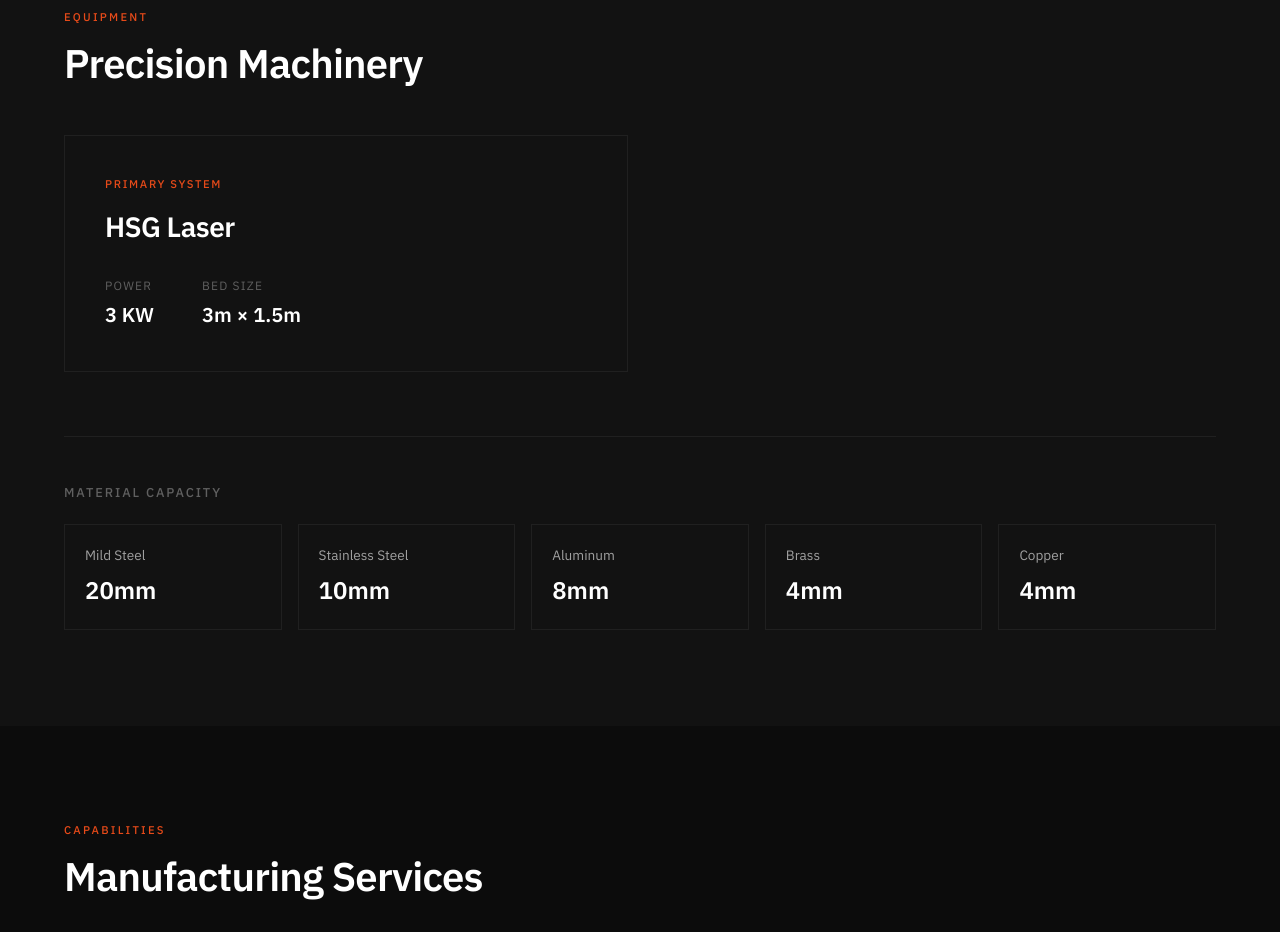
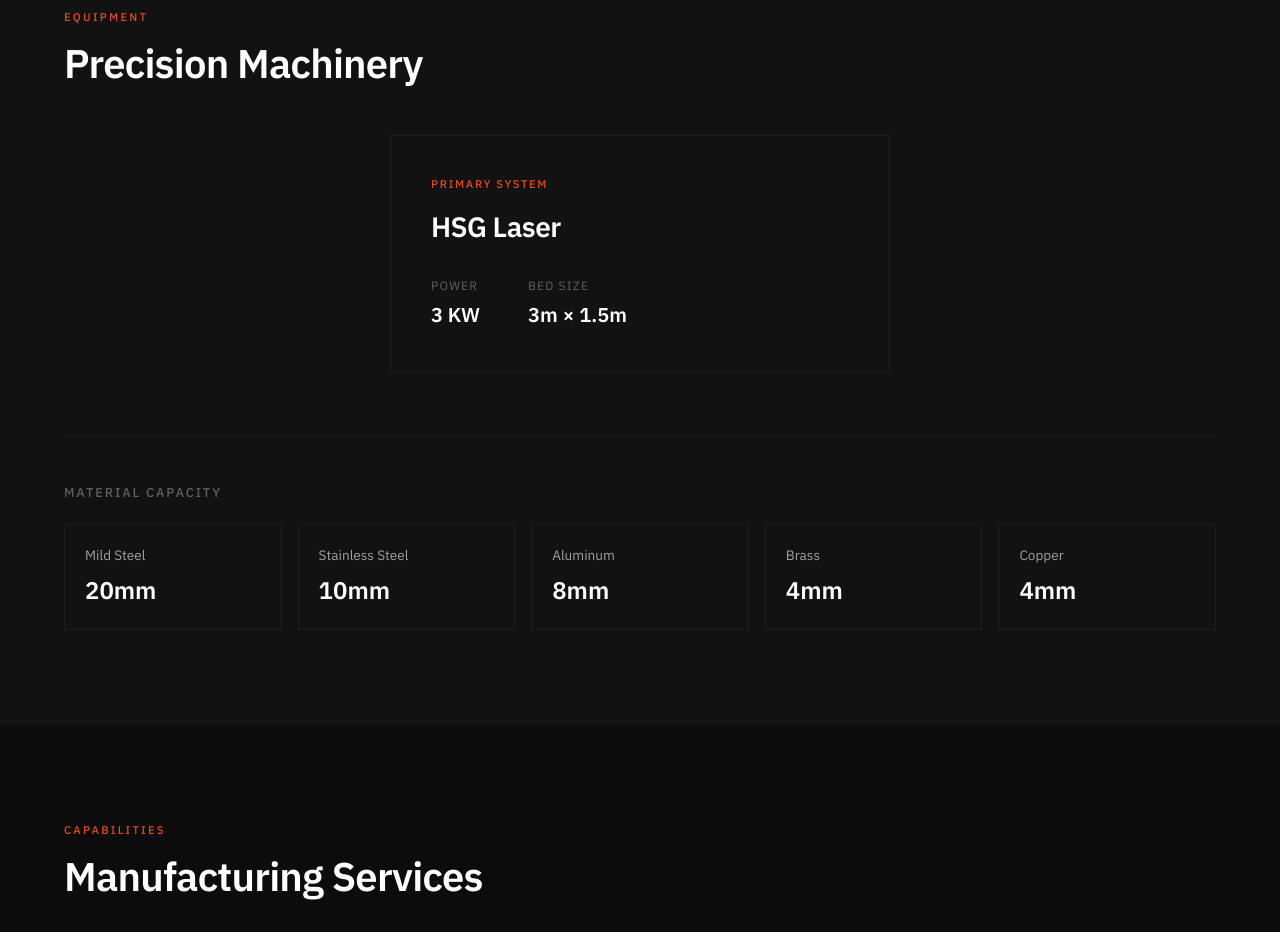
Before and after one commit to Gandharv2323/PS-LASER-Unit-of-PS-Enterprises, a React (Vite) app: page / in a window 1280 px wide. Shown: the part 1220-2152 px from the top of the page. Built offline with nearby package versions, Linux system fonts and the light colour scheme.

Commit message:
Center HSG Laser card and remove GENESIS Laser

```diff
--- a/src/components/MachineCards.css
+++ b/src/components/MachineCards.css
@@ -7,8 +7,8 @@
 }
 
 .machines-grid {
-    display: grid;
-    grid-template-columns: repeat(2, 1fr);
+    display: flex;
+    justify-content: center;
     gap: 1.5rem;
     margin-bottom: 4rem;
 }
@@ -19,6 +19,8 @@
     background: var(--color-primary);
     border: 1px solid rgba(255, 255, 255, 0.06);
     transition: border-color var(--transition-medium);
+    max-width: 500px;
+    width: 100%;
 }
 
 .machine-card:hover {
```
